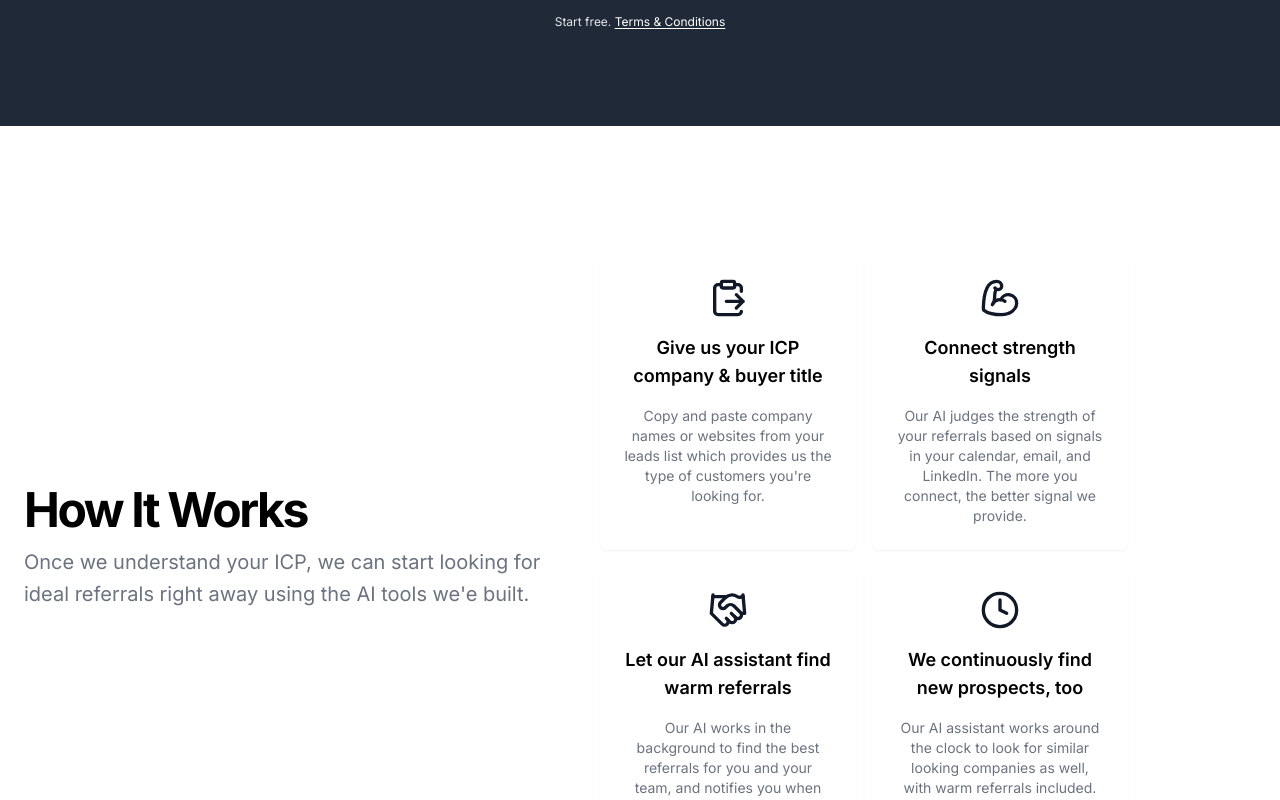
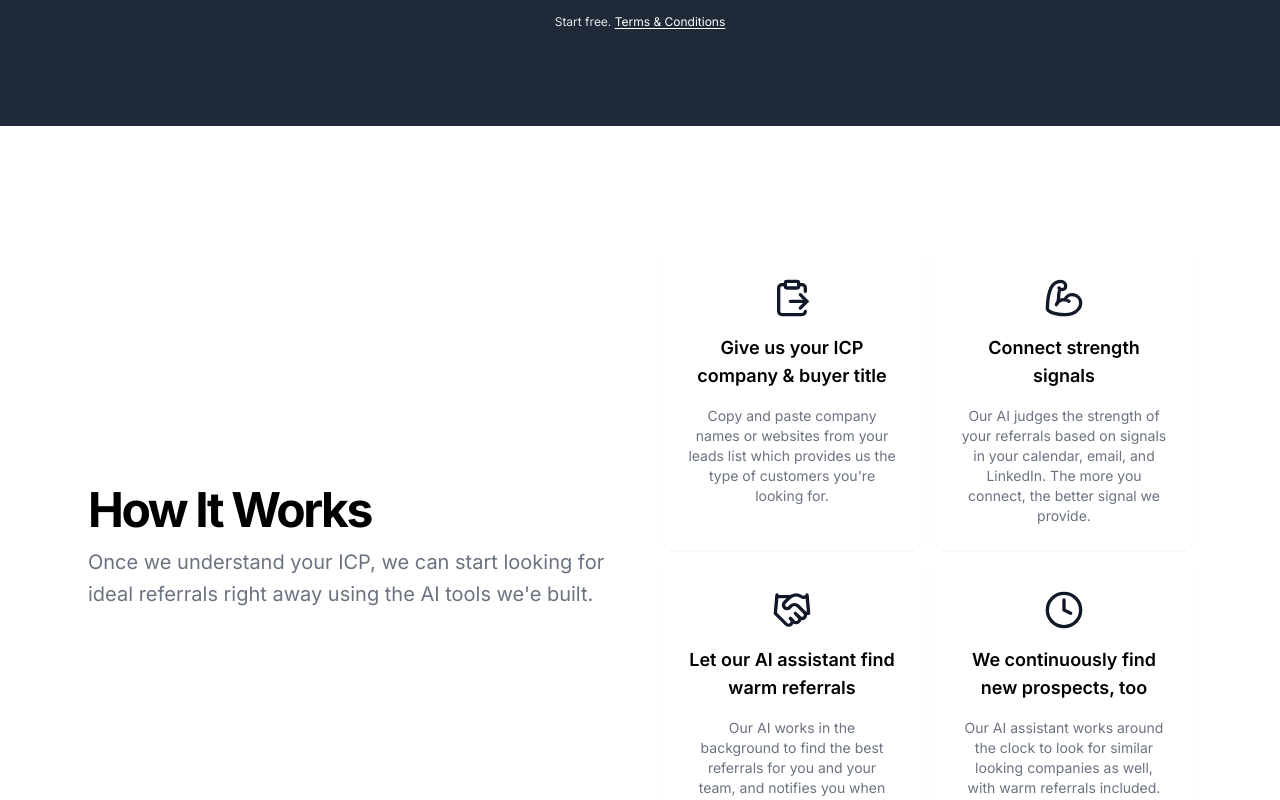
Before and after one commit to for-Ry-in-range/nextjs_sample, a Next.js app: page /apps/warm-referral-finder in a window 1280 px wide. Shown: the part 3920-4720 px from the top of the page. Built offline with nearby package versions, Linux system fonts and the light colour scheme.

Commit message:
Update HowItWorks.tsx

```diff
--- a/features/landing/components/WarmReferralToolLandingPage/HowItWorks.tsx
+++ b/features/landing/components/WarmReferralToolLandingPage/HowItWorks.tsx
@@ -9,7 +9,7 @@
 
 export function HowItWorks() {
   return (
-    <section className="w-full py-12 md:py-24 lg:py-32">
+    <section className="w-full py-12 md:py-24 lg:py-32 flex justify-center">
       <div className="container grid max-w-5xl items-center justify-center gap-8 px-4 md:px-6 lg:grid-cols-2 xl:max-w-6xl xl:gap-12">
         <div className="space-y-4 md:space-y-6">
           <div className="space-y-3">
```
